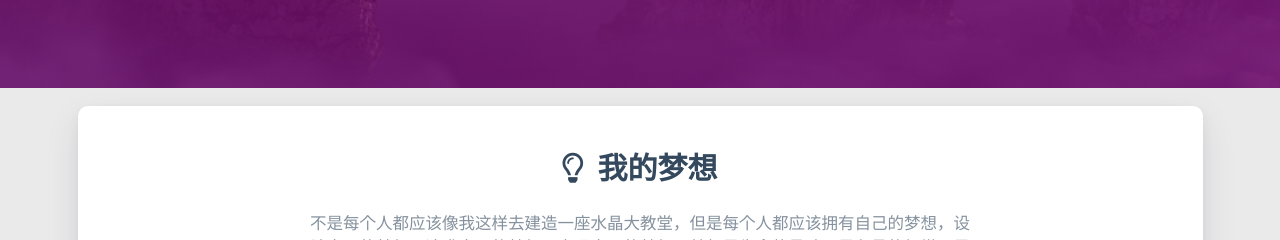
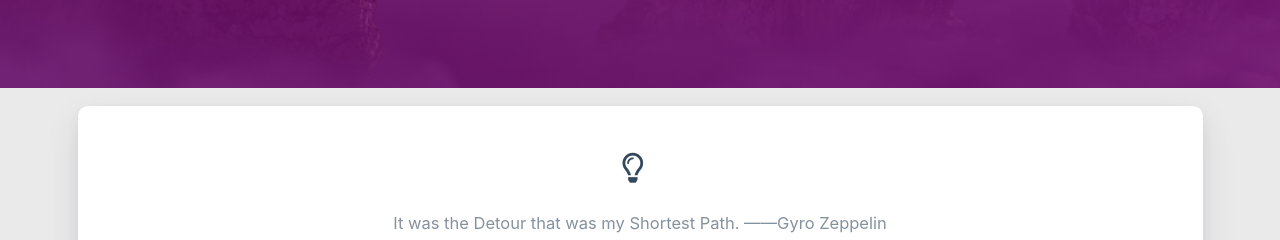
Before and after one commit to Barrucade/Barrucade.github.io, a plain HTML site: page index.html in a window 1280 px wide. Shown: the part 712-952 px from the top of the page. Drawn offline with nearby package versions, Linux system fonts and the light colour scheme; some packages are replaced by stand-ins of ours; no server answers; a script that the page names is missing.

Commit message:
Site updated: 2021-04-14 15:22:03

```diff
--- a/index.html
+++ b/index.html
@@ -523,12 +523,12 @@
                         <div class="dream">
 
     <div class="title center-align">
-        <i class="far fa-lightbulb"></i>&nbsp;&nbsp;我的梦想
+        <i class="far fa-lightbulb"></i>&nbsp;&nbsp;
     </div>
 
     <div class="row">
         <div class="col l8 offset-l2 m10 offset-m1 s10 offset-s1 center-align text">
-            不是每个人都应该像我这样去建造一座水晶大教堂，但是每个人都应该拥有自己的梦想，设计自己的梦想，追求自己的梦想，实现自己的梦想。梦想是生命的灵魂，是心灵的灯塔，是引导人走向成功的信仰。有了崇高的梦想，只要矢志不渝地追求，梦想就会成为现实，奋斗就会变成壮举，生命就会创造奇迹。——罗伯·舒乐
+            It was the Detour that was my Shortest Path. ——Gyro Zeppelin
         </div>
     </div>
 </div>
```
